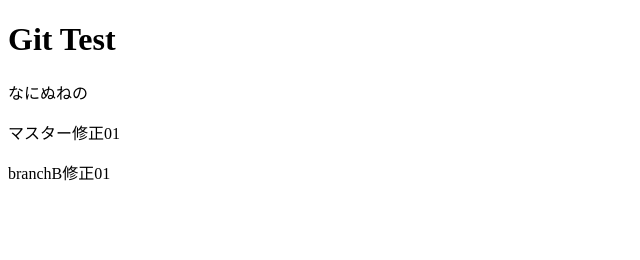
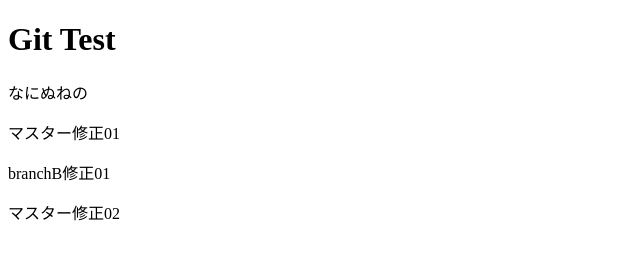
Before and after one commit to y-maeda0317/firstTest, a plain HTML site: page index.html in a window 1280 px wide. Shown: the whole page, without its empty margins (0-640 px from the left). Drawn offline with Linux system fonts and the light colour scheme.

Commit message:
マスター修正02

```diff
--- a/index.html
+++ b/index.html
@@ -9,5 +9,6 @@
     <p>なにぬねの</p>
     <p>マスター修正01</p>
     <p>branchB修正01</p>
+    <p>マスター修正02</p>
 </body>
 </html>
```
